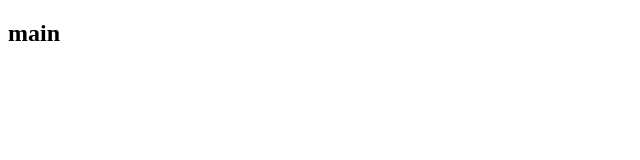
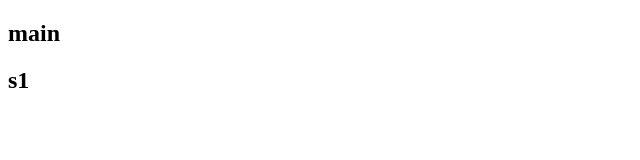
Before and after one commit to muhammedishank/git-practice, a plain HTML site: page index.html in a window 1280 px wide. Shown: the full height of the page, 0-640 px from the left. Drawn offline with Linux system fonts and the light colour scheme.

Commit message:
s1 first commit

```diff
--- a/index.html
+++ b/index.html
@@ -6,6 +6,7 @@
     <meta name="viewport" content="width=device-width, initial-scale=1.0">
     <title>Document</title>
     <h2>main</h2>
+    <h2>s1</h2>
 </head>
 <body>
 
```
